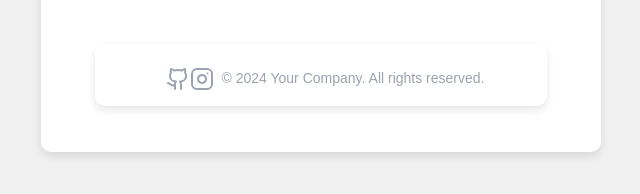
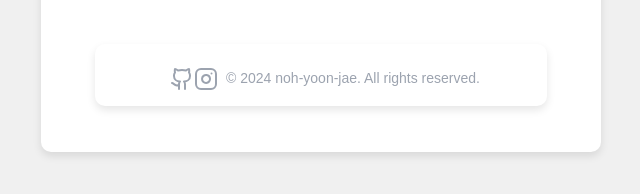
Before and after one commit to noh-yoon-jae/Number-guessing-game, a plain HTML site: page index.html in a window 1280 px wide. Shown: the part 440-634 px from the top of the page, 319-959 px from the left. Drawn offline with Linux system fonts and the light colour scheme.

Commit message:
index.html 업데이트

```diff
--- a/index.html
+++ b/index.html
@@ -245,7 +245,7 @@
               </svg>
             </a>
           </div>
-          <p class="text-sm text-gray-500 dark:text-gray-400">© 2024 Your Company. All rights reserved.</p>
+          <p class="text-sm text-gray-500 dark:text-gray-400">© 2024 noh-yoon-jae. All rights reserved.</p>
         </div>
       </footer>
 
```
